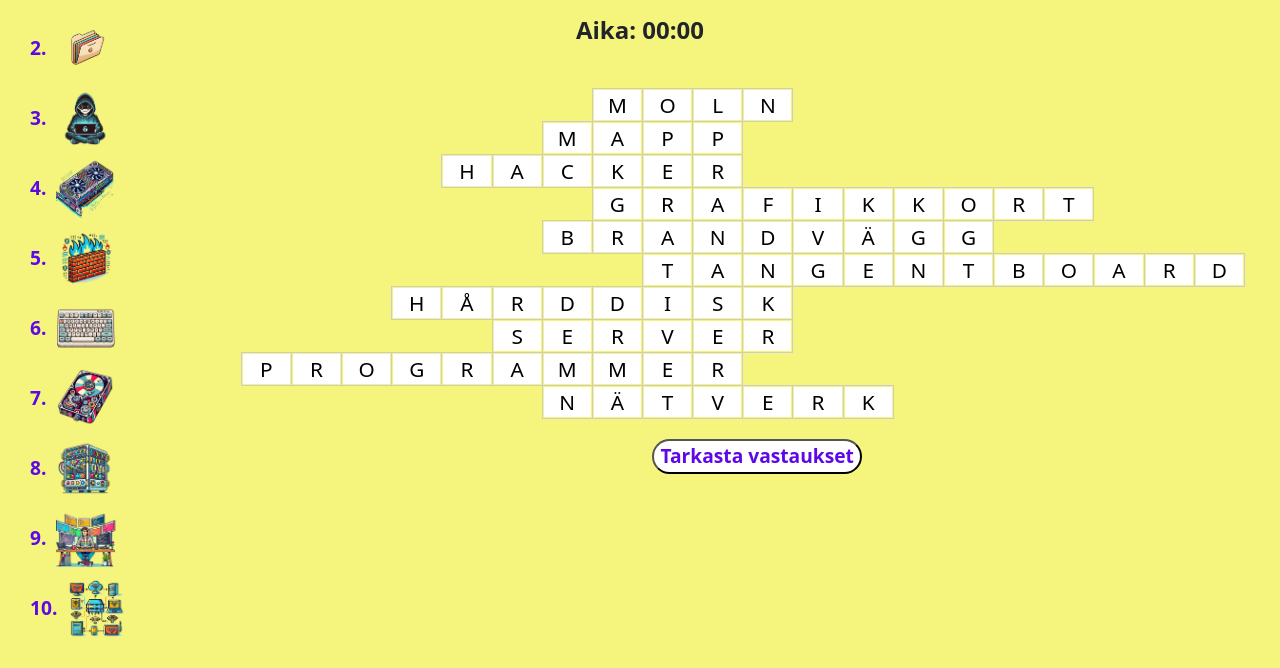
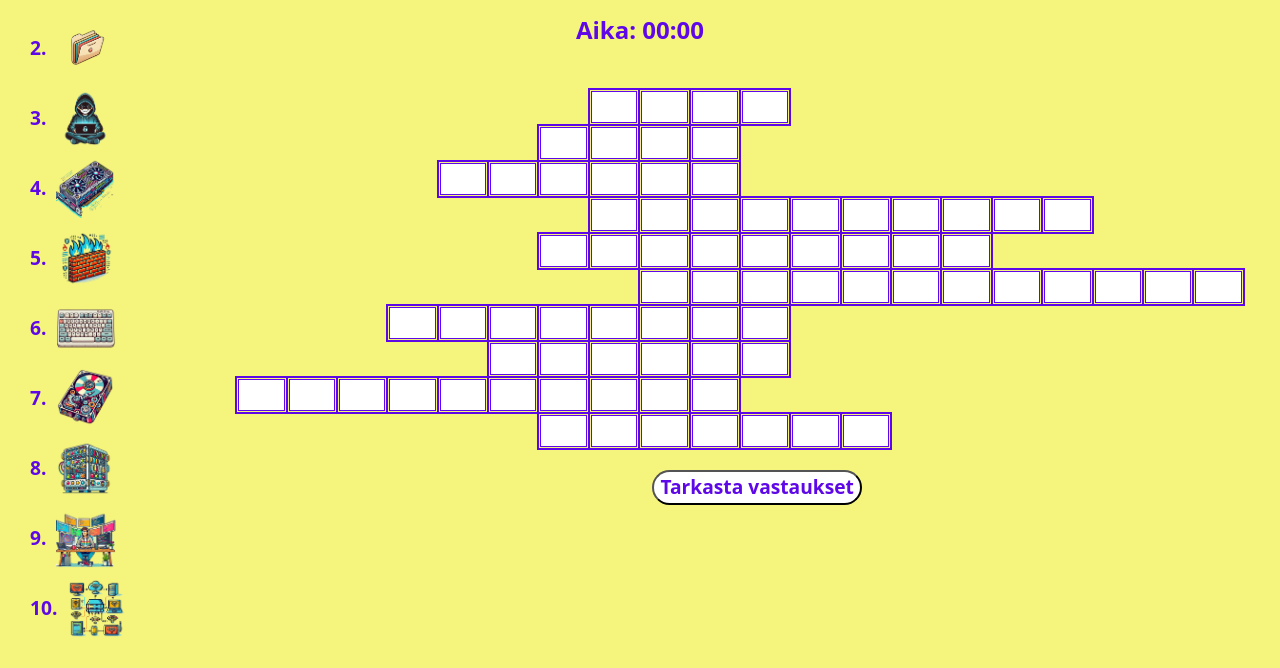
Before and after one commit to ToKedoc/Web_projekti_ruotsipeli, a plain HTML site: page pages/toomas.html in a window 1280 px wide. Shown: the part 432-1100 px from the top of the page. Drawn offline with nearby package versions, Linux system fonts and the light colour scheme.

Commit message:
Points deposit function created in JS. Changed the colors of the tables in CSS

```diff
--- a/css/toomas.css
+++ b/css/toomas.css
@@ -43,8 +43,6 @@ main {
     color:rgba(245, 245, 126, 0.26) !important ;
 }
 
-
-
 .container {
     display: flex;
     flex-wrap: wrap;
@@ -62,18 +60,20 @@ footer {
 }
 
 #title{
-    text-align: center; /* Keskittää ajastimen */
-    font-size: 2rem; /* Suurentaa fonttia */
-    margin-bottom: 10px; /* Luo väli ajastimen ja taulukon väliin */
-    font-weight: bold; /* Korostaa tekstiä */
+    text-align: center;
+    font-size: 2rem;
+    margin-bottom: 10px;
+    font-weight: bold;
+    color: rgb(94, 8, 232);
 
 }
 
 #timer {
-    text-align: center; /* Keskittää ajastimen */
-    font-size: 1.5rem; /* Suurentaa fonttia */
-    margin-bottom: 10px; /* Luo väli ajastimen ja taulukon väliin */
-    font-weight: bold; /* Korostaa tekstiä */
+    text-align: center;
+    font-size: 1.5rem;
+    margin-bottom: 10px;
+    font-weight: bold;
+    color: rgb(94, 8, 232);
 }
   #content {
     display: flex;
@@ -204,77 +204,77 @@ footer {
 }
 
 td {
-    border: 1px solid #ccc; /* Solujen reunat */
-    aspect-ratio: 1 / 1; /* Soluista neliönmuotoisia automaattisesti */
-    width: auto; /* Automaattinen leveys */
-    height: auto; /* Automaattinen korkeus */
-    text-align: center; /* Teksti keskitetty */
-    vertical-align: middle; /* Pystysuuntainen keskitys */
+    border: 2px solid rgb(94, 8, 232);
+    aspect-ratio: 1 / 1;
+    width: auto;
+    height: auto;
+    text-align: center;
+    vertical-align: middle;
 }
 table {
-    border-collapse: collapse; /* Poistaa kaksoisrajat */
-    max-width: 90vw; /* Maksimileveys 90% näytön leveydestä */
-    max-height: 80vh; /* Maksimikorkeus 80% näytön korkeudesta */
-    margin: 0 auto; /* Keskittää taulukon */
-    overflow: hidden; /* Estää sisällön ylittämisen */
+    border-collapse: collapse;
+    max-width: 90vw;
+    max-height: 80vh;
+    margin: 0 auto;
+    overflow: hidden;
 }
 input {
-    width: 100%; /* Täyttää solun leveyden */
-    height: 100%; /* Täyttää solun korkeuden */
-    text-align: center; /* Teksti keskitetty */
-    font-size: calc(1vw + 1vh); /* Skaalautuva fonttikoko */
-    border: none; /* Poistaa syöttökentän reunat */
-    box-sizing: border-box; /* Varmistaa, että paddings eivät vaikuta kokoon */
+    width: 100%;
+    height: 100%;
+    text-align: center;
+    font-size: calc(1vw + 1vh);
+    border: 1px solid rgb(94, 8, 232);
+    box-sizing: border-box;
 }
 .empty {
-    background-color: rgb(245, 245, 126); /* Sama väri kuin tausta */
-    border: none; /* Poistaa reunat */
+    background-color: rgb(245, 245, 126);
+    border: none;
 }
 
 .empty input {
-    background-color: transparent; /* Poistaa syöttökentän taustavärin */
-    border: none; /* Poistaa syöttökentän reunat */
-    outline: none; /* Poistaa aktiivisen kentän korostuksen */
-    visibility: hidden; /* Tekee syöttökentän täysin näkymättömäksi */
+    background-color: rgb(94, 8, 232);
+    border: none;
+    outline: none;
+    visibility: hidden;
 }
 
 
 
 @media (max-width: 600px) {
     table {
-        width: 100%; /* Skaalaa koko näytön levyiseksi */
+        width: 100%;
     }
 
     td {
-        aspect-ratio: 1 / 1; /* Solut pysyvät neliöinä */
-        width: 10vw; /* Leveys suhteessa näytön leveyteen */
+        aspect-ratio: 1 / 1;
+        width: 10vw;
     }
 
     input {
-        font-size: 3vw; /* Suurempi fontti pienillä näytöillä */
+        font-size: 3vw;
     }
 }
 @media (max-width: 400px) {
     table {
-        display: block; /* Muuttaa taulukon lohkorakenteeksi */
+        display: block;
     }
 
     tr {
-        display: flex; /* Rivistä tulee vaakasuuntainen joustava rakenne */
+        display: flex;
     }
 
     td {
-        flex: 1; /* Jokainen solu venyy yhtä suureksi */
+        flex: 1;
         aspect-ratio: 1 / 1;
     }
 }
 @media (min-width: 768px) {
     .nav-link {
-        font-size: 2rem; /* Suurempi fonttikoko tableteilla ja suuremmilla laitteilla */
+        font-size: 2rem;
     }
 }
 @media (max-width: 768px) {
     #content {
-      flex-direction: column; /* Kuvien lista siirtyy ristikon alle pienillä näytöillä */
+      flex-direction: column;
     }
   }
--- a/js/toomas.js
+++ b/js/toomas.js
@@ -211,6 +211,8 @@ function stopTimer() {
   const totalTime = Math.floor((endTime - startTime) / 1000);                         // Lasketaan kokonais aika vähentämällä aloitusaika lopetusajasta
   const score = calculateScore(totalTime);                                            // Tämä laskee käyttäjän pisteet käytetyn ajan perusteella, kutsumalla "calculateScore"- functiota
 
+  sessionStorage.setItem("Korsord-suppgift", score);                                  // Tallennetaan pisteet kooste sivulle vientiä varten
+
   wordResult.textContent += `\nSuoritusaika: ${formatTime(
       totalTime
   )}\nPisteet: ${score}`;                                                             // Näytetään pelaajalle pisteet ja suoritus aika
@@ -262,22 +264,3 @@ checkWordButton.addEventListener("click", () => {
       wordResult.classList.add("incorrect");                                         // Lisätään virheen "incorrect" luokka
   }
 });
-
-// Funktio, joka täyttää ristikon automaattisesti
-function fillCrossword() {
-  crossword.forEach(({ word, x: startX, y: startY }) => {
-      for (let i = 0; i < word.length; i++) {
-          const x = startX + i;
-          const y = startY;
-          const input = document.querySelector(
-              `#crossword input[data-x="${x}"][data-y="${y}"]`
-          );
-          if (input && !input.disabled) {
-              input.value = word[i].toUpperCase();
-          }
-      }
-  });
-}
-
-// Kutsu funktiota testauksen aikana
-fillCrossword();
```
